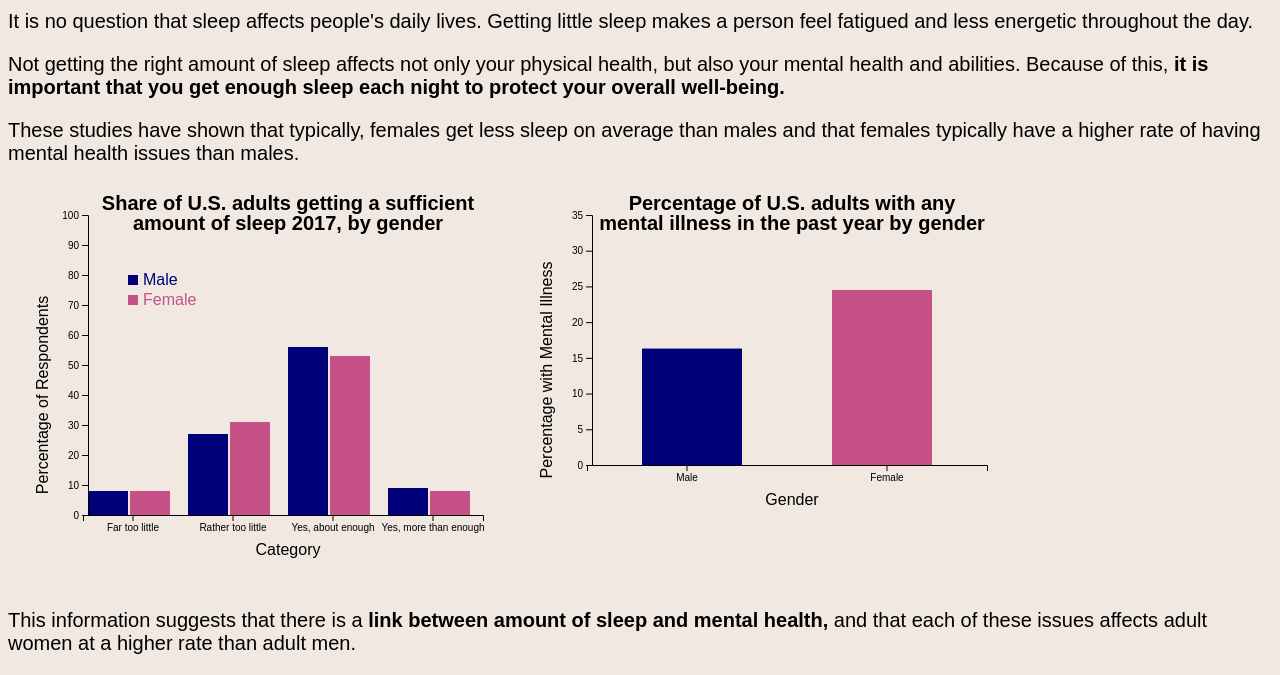
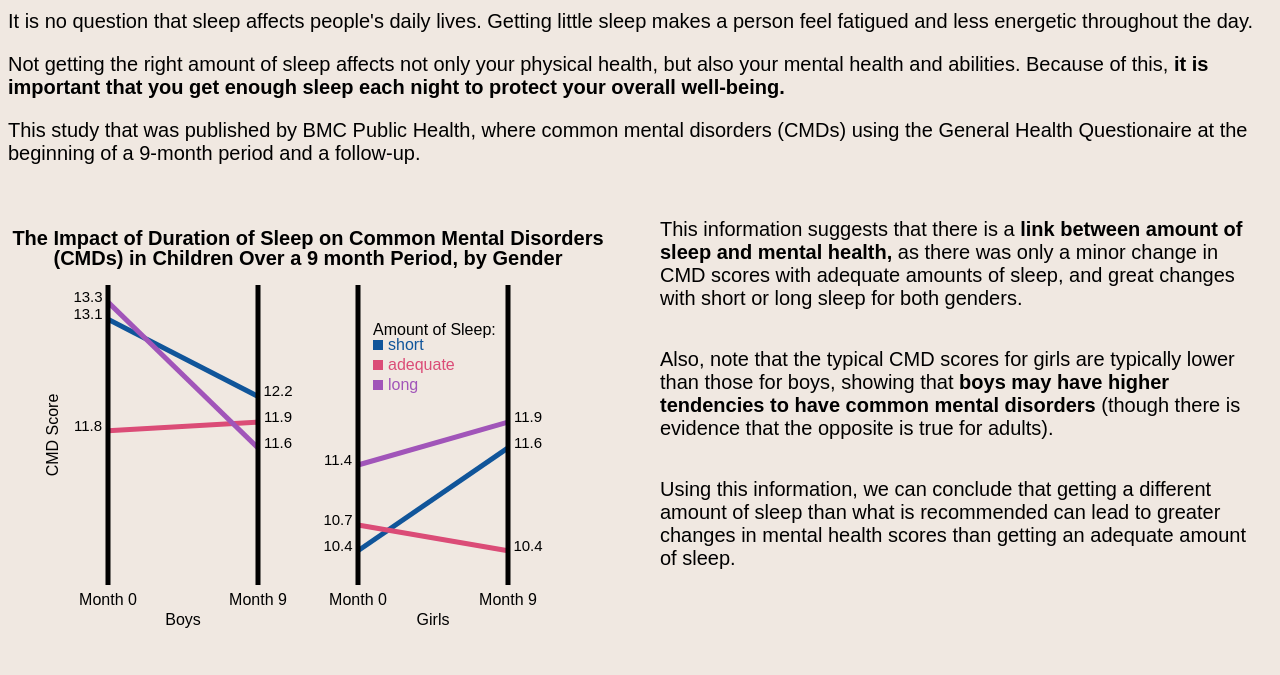
Before and after one commit to skyoung2000/SemesterProject, a plain HTML site: page callToAction.html in a window 1280 px wide. Shown: the part 172-847 px from the top of the page. After the commit the page ends 815 px from the top, so only its background shows below. Drawn offline with nearby package versions, Linux system fonts and the light colour scheme.

Commit message:
change call to action

```diff
--- a/callToAction.html
+++ b/callToAction.html
@@ -7,25 +7,37 @@
 <body>
     <h1> Call to Action</h1>
     <a href = "index.html">index</a>
-    <h2>Lack of Sleep is Associated with Mental Health Issues</h2>
+    <h2>Duration of Sleep is Linked to Mental Health in Different Ways for Boys and Girls</h2>
     <p>It is no question that sleep affects people's daily lives. Getting little sleep makes a person feel fatigued and less energetic throughout the day. </p>
     <p> Not getting the right amount of sleep affects not only your physical health, but also your mental health and abilities. Because of this, <strong>it is important that you get enough sleep each night to protect your overall well-being.</strong> </p>
-    <p> These studies have shown that typically, females get less sleep on average than males and that females typically have a higher rate of having mental health issues than males.</p>
+    <p> This study that was published by BMC Public Health, where common mental disorders (CMDs) using the General Health Questionaire at the beginning of a 9-month period and a follow-up.</p>
 
 
-    <svg id="graph1">
+    <!--<svg id="graph1">
 
     </svg>
 
     <svg id="graph2">
 
+    </svg>-->
+     <span>
+    <svg id="slopeGraph" id="ctaslope" width = "600" height = "450">
     </svg>
+    </span>
 
-    <p>This information suggests that there is a <strong>link between amount of sleep and mental health,</strong> and that each of these issues affects adult women at a higher rate than adult men.</p>
+   <div class="hidden" id="tooltip">
+            <p><strong></strong></p>
+    </div>
+
+    <p class = "byGraph">This information suggests that there is a <strong>link between amount of sleep and mental health,</strong> as there was only a minor change in CMD scores with adequate amounts of sleep, and great changes with short or long sleep for both genders. </p>
+    <p class = "byGraph2">Also, note that the typical CMD scores for girls are typically lower than those for boys, showing that <strong>boys may have higher tendencies to have common mental disorders </strong>(though there is evidence that the opposite is true for adults).
+    </p>
+    <p class = byGraph3>
+    Using this information, we can conclude that getting a different amount of sleep than what is recommended can lead to greater changes in mental health scores than getting an adequate amount of sleep.
+    </p>
 
     <script src="https://d3js.org/d3.v5.min.js"></script>
-    <script src = "barGraph1.js"></script>
-    <script src = "bargraph2.js"></script>
+    <script src = "slopeGraph.js"></script>
 
     </body>
 </html>
--- a/dashboard.css
+++ b/dashboard.css
@@ -51,3 +51,32 @@ p
     border-color: black;
     #f0ead6
 }
+
+#slopeGraph
+{
+    border-style: solid;
+    border: 1px;
+    border-color:black;
+}
+
+.byGraph
+{
+    position:absolute;
+    top: 370px;
+    left:660px;
+    width:600px
+}
+.byGraph2
+{
+    position:absolute;
+    top: 500px;
+    left:660px;
+    width:600px
+}
+.byGraph3
+{
+    position:absolute;
+    top: 630px;
+    left:660px;
+    width:600px
+}
--- a/slopeGraph.js
+++ b/slopeGraph.js
@@ -9,7 +9,7 @@ var makeTranslateString = function(x,y)
 var drawSlopeGraph = function(CMDScores,screen)
 {
     var screen = {width:600, height:600}
-    var graph = d3.select("svg")
+    var graph = d3.select("#slopeGraph")
     .append("g")
     .attr("width",screen.width)
     .attr("height",screen.height)
@@ -70,7 +70,7 @@ var drawSlopeGraph = function(CMDScores,screen)
             .classed("hidden",true)
     })
 
-        d3.select("svg")
+        d3.select("#slopeGraph")
         .append("g")
         .append("text")
         .text(beginning)
@@ -80,7 +80,7 @@ var drawSlopeGraph = function(CMDScores,screen)
         .attr("y",graphLocY+lengthOfLine-yScale(beginning))
         .style("font-size", "15px")
 
-        d3.select("svg")
+        d3.select("#slopeGraph")
         .append("g")
         .append("text")
         .text(end)
@@ -124,7 +124,7 @@ var drawSlopeGraph = function(CMDScores,screen)
     //make vertical lines
     var vertLine = function(graphLocX,graphLocY,lengthOfLine, xshift)
     {
-    d3.select("svg")
+    d3.select("#slopeGraph")
     .append("g")
     .attr("class", "vertLine")
     .append("line")
@@ -164,7 +164,7 @@ var drawSlopeGraph = function(CMDScores,screen)
        }
     ]
 
-var legend = d3.select("svg")
+var legend = d3.select("#slopeGraph")
     .append("g")
     .classed("legend",true)
    .attr("transform", makeTranslateString(graphLocX +1.1*xshift+gapBetween,graphLocY+50) )
@@ -210,7 +210,7 @@ drawLegend(screen)
 
 var drawTitle = function(graphDim,graphLocX,graphLocY,lengthOfLine)
 {
-    var title = d3.select("svg")
+    var title = d3.select("#slopeGraph")
 
     title.append("text")
     .text("The Impact of Duration of Sleep on Common Mental Disorders")
@@ -234,7 +234,7 @@ var drawTitle = function(graphDim,graphLocX,graphLocY,lengthOfLine)
 drawTitle(screen,graphLocX,graphLocY,lengthOfLine)
 
 var drawXLabels = function(graphLocX,graphLocY,xshift,text,x,y)
-    {var label = d3.select("svg")
+    {var label = d3.select("#slopeGraph")
 
     label.append("text")
     .text(text)
@@ -256,7 +256,7 @@ drawXLabels(graphLocX,graphLocY,xshift,"Month 0",graphLocX+xshift+gapBetween,gra
 drawXLabels(graphLocX,graphLocY,xshift,"Month 9",graphLocX+2*xshift+gapBetween,graphLocY+lengthOfLine +20)
 
 
- var yLabel = d3.select("svg")
+ var yLabel = d3.select("#slopeGraph")
     yLabel.append("text")
     .attr("transform",makeTranslateString(graphLocX-50, graphLocY+.5*lengthOfLine ) + " rotate(-90)")
     .text("CMD Score")
```
